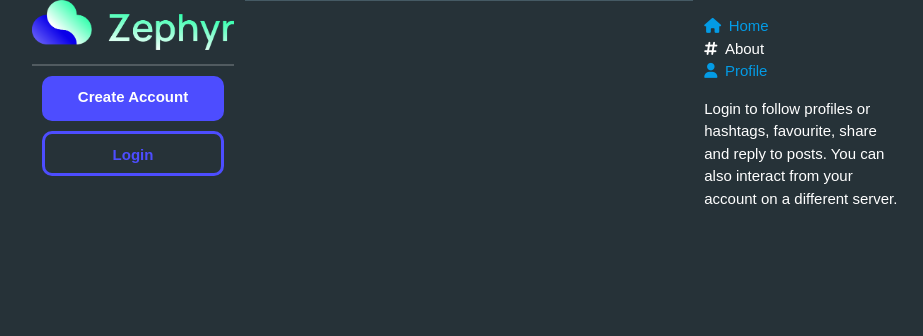
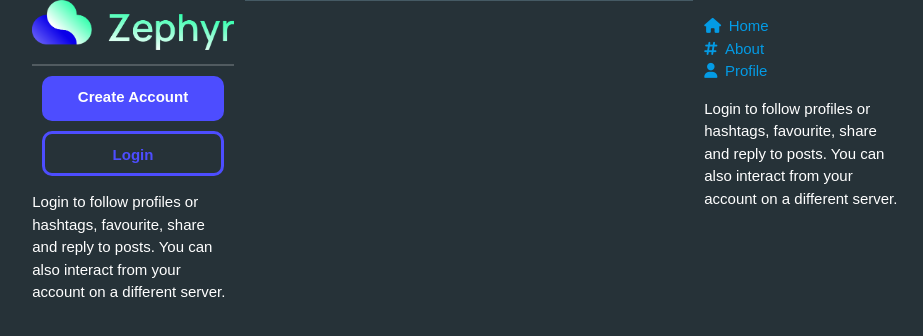
Before and after one commit to wcerteza/Zephyr, a Django app: page / in a window 1280 px wide. Shown: the top 336 px of the page, without its empty margins (171-1094 px from the left). Run offline with Django 4.2, Linux system fonts and the light colour scheme; data that the repository does not hold is empty.

Commit message:
created about page views/url/template

```diff
--- /dev/null
+++ b/zephyr/main_app/templates/about.html
@@ -0,0 +1 @@
+<h1>this is a test</h1>
--- a/zephyr/main_app/templates/posts_base.html
+++ b/zephyr/main_app/templates/posts_base.html
@@ -57,6 +57,8 @@
           <div>Login</div>
         </a>
         {% endif %}
+        <p>Login to follow profiles or hashtags, favourite, share and reply to posts. You can also interact from your
+          account on a different server.</p>
       </div>
       <div class="col l6 blue-grey darken-2" id="stream">
         {% block content %} {% endblock %}
@@ -67,7 +69,9 @@
           <a href="{% url 'stream' %}">
             <li><i class="fa-solid fa-house" style="margin-right: 0.5em;"></i>Home</li>
           </a>
-          <li><i class="fa-solid fa-hashtag" style="margin-right: 0.5em;"></i>About</li>
+          <a href="{% url 'about' %}">
+            <li><i class="fa-solid fa-hashtag" style="margin-right: 0.5em;"></i>About</li>
+          </a>
           <a href="{% url 'profile'%}">
             <li><i class="fa-solid fa-user" style="margin-right: 0.5em;"></i>Profile</li>
           </a>
--- a/zephyr/main_app/urls.py
+++ b/zephyr/main_app/urls.py
@@ -4,6 +4,7 @@ from . import views
 urlpatterns = [
     # Stream
     path("", views.stream, name="stream"),
+    path("about/", views.about, name="about"),
     # Posts
     path("create/", views.PostCreate.as_view(), name="post_create"),
     path("posts/<int:post_id>/", views.posts_detail, name="detail"),
--- a/zephyr/main_app/views.py
+++ b/zephyr/main_app/views.py
@@ -24,6 +24,10 @@ def stream(request):
             "posts_form": posts_form,
         },
     )
+
+
+def about(request):
+    return render(request, "about.html", {"title": "Decentralized Wonderland"})
 
 
 class PostCreate(CreateView):
```
